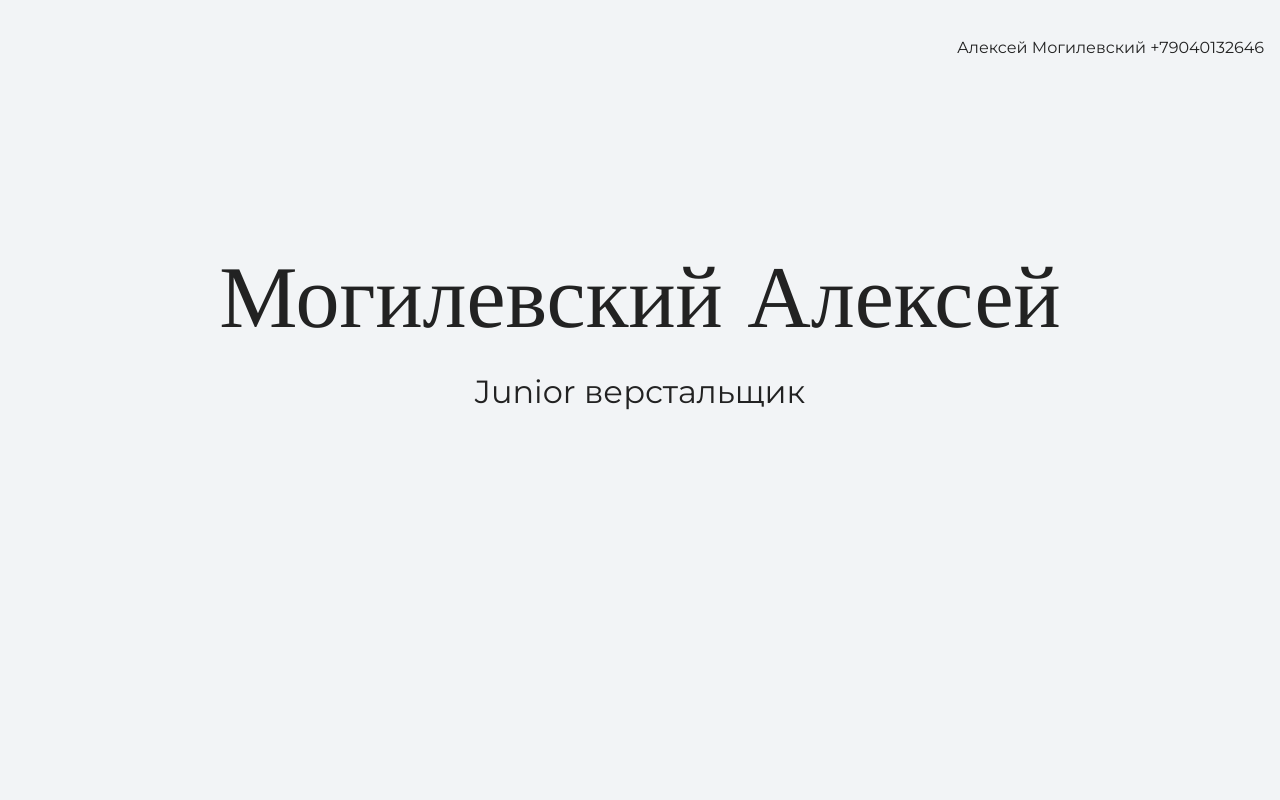
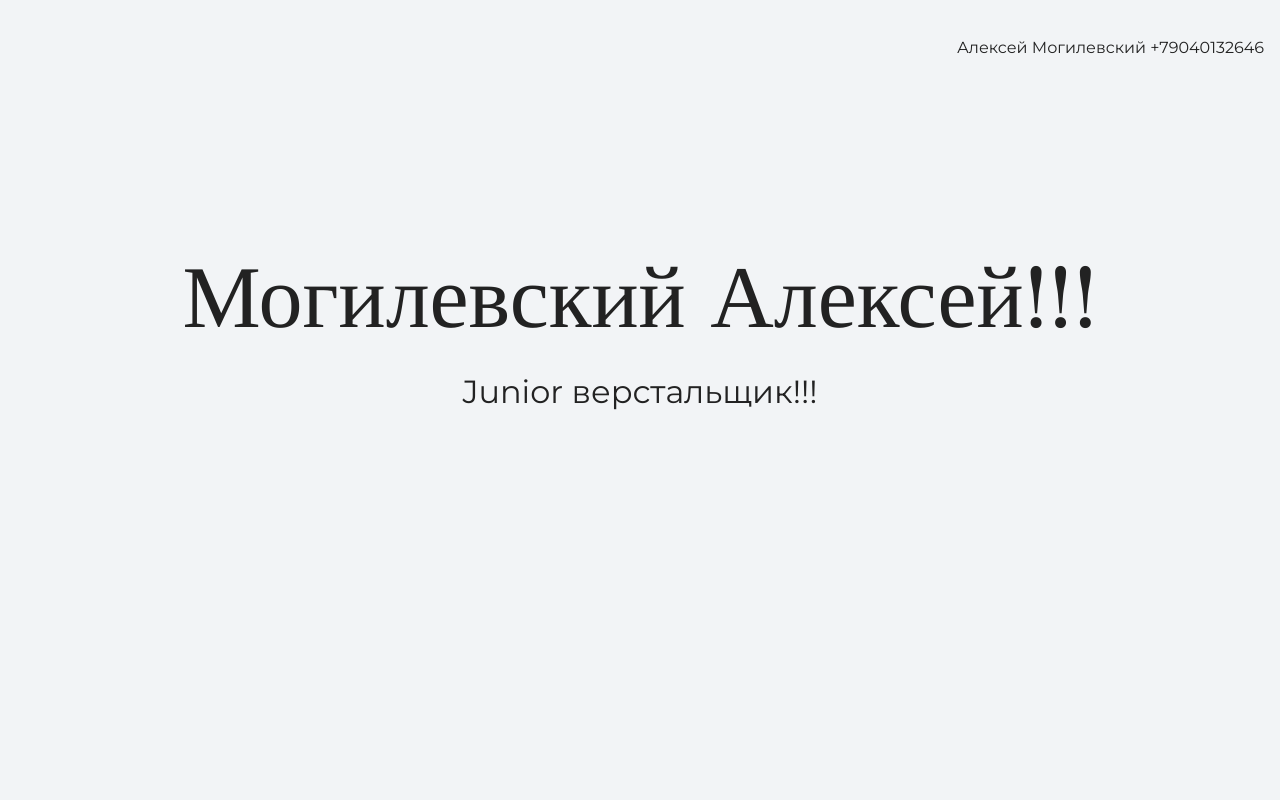
Before and after one commit to fucktar3000/my-site, a plain HTML site: page index.html in a window 1280 px wide. Shown: the top 800 px of the page. Drawn offline with nearby package versions, Linux system fonts and the light colour scheme.

Commit message:
меняет текст на главной

```diff
--- a/index.html
+++ b/index.html
@@ -13,8 +13,8 @@
     </header>
 
     <section class="hero-image">
-      <div class="container"><h1 class="heading">Могилевский Алексей</h1></div>
-      <div class="container"> <p>Junior верстальщик</p></div>
+      <div class="container"><h1 class="heading">Могилевский Алексей!!!</h1></div>
+      <div class="container"> <p>Junior верстальщик!!!</p></div>
     </section>
 
     <section class="intro">
```
